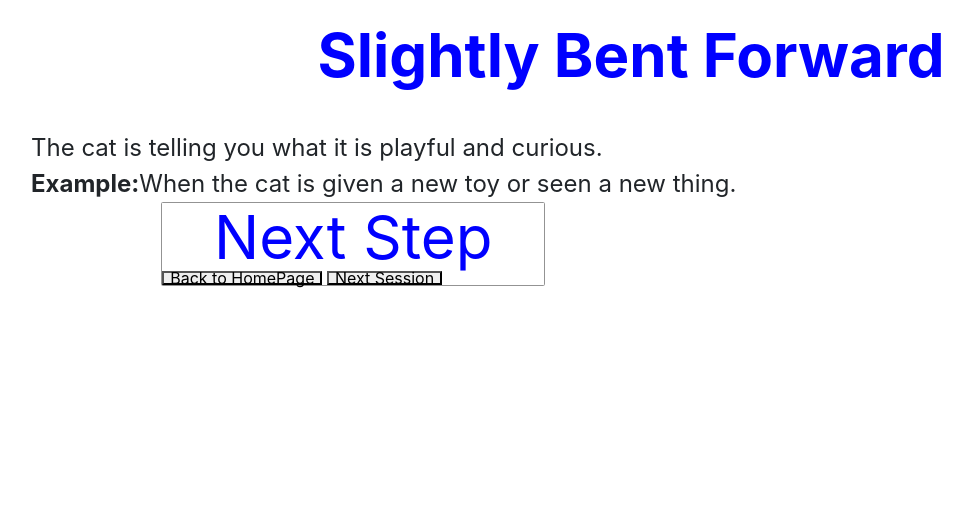
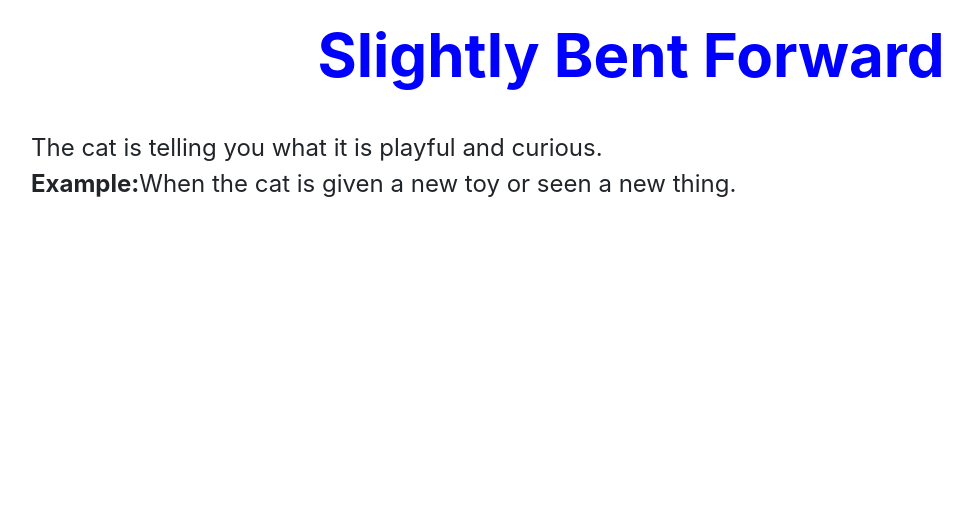
Before and after one commit to woshijielie/COMS4170_Cat_Behavior, a Flask app: page /learn/1 in a window 1280 px wide. Shown: the part 430-948 px from the top of the page, without its empty margins (9-981 px from the left). Before the commit the page ends 718 px from the top, so only its background shows below. Run offline with Flask 2, Linux system fonts and the light colour scheme; some libraries are stand-ins or nearby versions.

Commit message:
create and modify styles of pop-up window

```diff
--- a/static/main.css
+++ b/static/main.css
@@ -77,20 +77,31 @@
   font-weight: bolder;
   border-style: none;
 }
-.win_btn {
-  display: inline-block;
-  padding: .2rem .4rem;
-  border-radius: .1rem;
-  border: 1px solid #dddddd;
-  font-size: .26rem;
+.confirmBtn {
+  width: 30%;
+  height: 80px;
+  line-height: 80px;
+  border: 5px solid #939393;
+  border-radius: 10px;
 }
-.confirmBox{
-  width: 30%;
-  line-height: .5rem;
-  border: 1px solid #939393;
-  border-radius: .1rem;
-  margin-left: 13.3%;
-  display: inline-block;
+.confirmBox {
+  width: 40%;
+  margin: 0 auto;
+  border-radius: 10px;
+  opacity: 0;
+  position: relative;
+  z-index: 101;
+  background-color: #FFFFFF;
+}
+.maskModal {
+  overflow: auto;
+  position: fixed;
+  top: 0;
+  right: 0;
+  bottom: 0;
+  left: 0;
+  z-index: 100;
+  background-color: rgba(0,0,0,.5);
 }
 .tipShow{
   opacity: 1;
```
